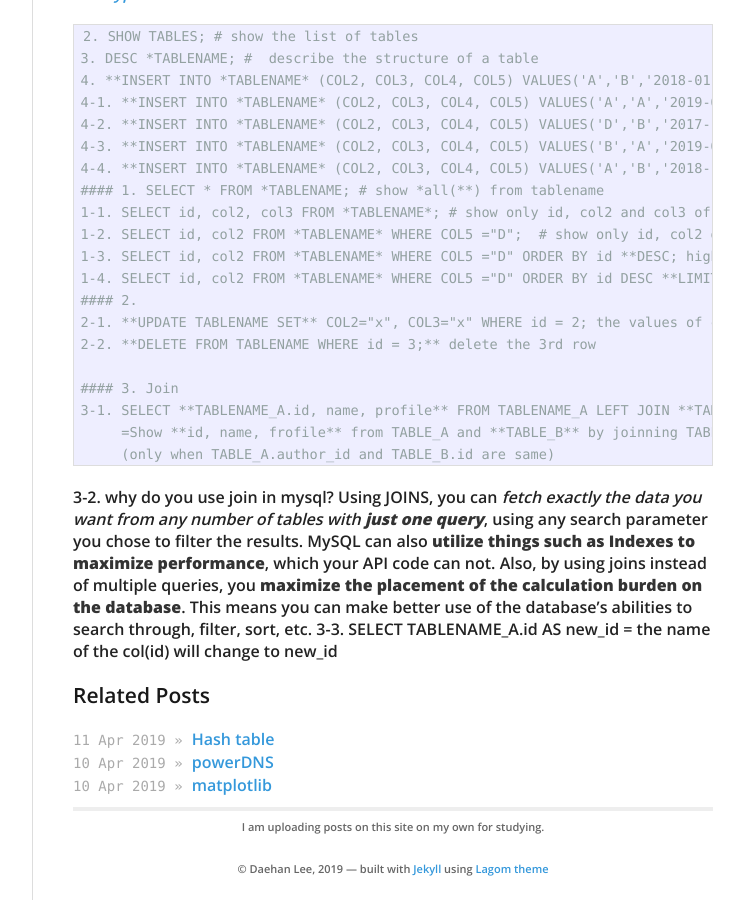
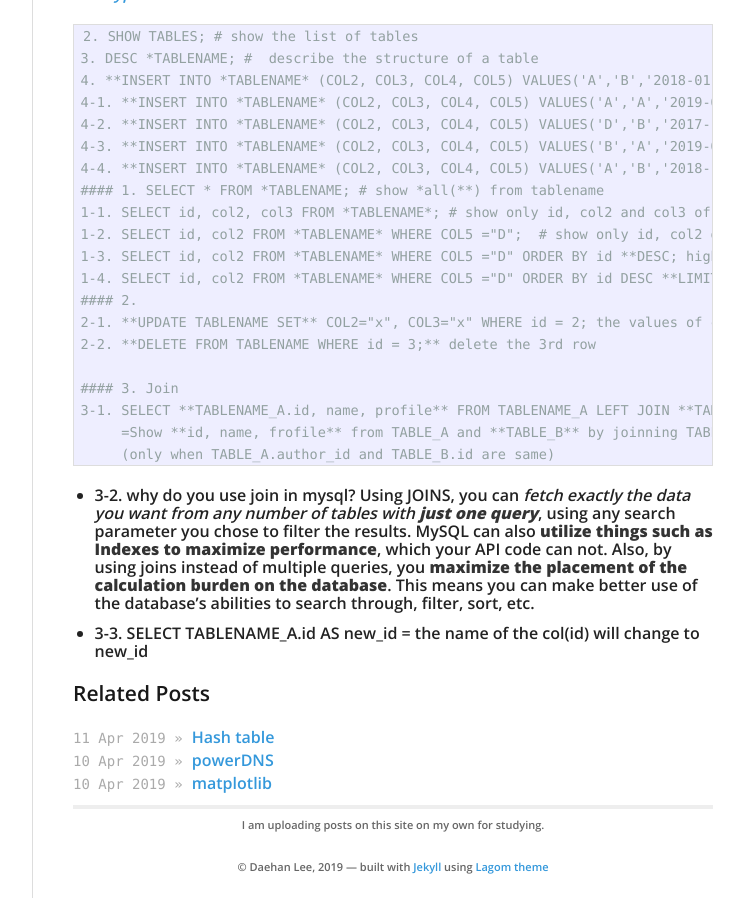
Before and after one commit to daehan0226/Study, a Jekyll site: the page built from _posts/2019-04-03-MYSQL(database).md, in a window 1280 px wide and 900 px high, scrolled down 1698 px. Shown: the whole window, without its empty margins (378-1122 px from the left). Built offline with Jekyll 4.4.1, drawn with Linux system fonts in a browser that asks for light colours.

```diff
--- a/_posts/2019-04-03-MYSQL.md
+++ b/_posts/2019-04-03-MYSQL(database).md
@@ -82,10 +82,10 @@ A database is a collection of information that is organized so that it can be ea
          =Show **id, name, frofile** from TABLE_A and **TABLE_B** by joinning TABLE_A.authour_id(col) = TABLE_B.id(col);
          (only when TABLE_A.author_id and TABLE_B.id are same)
 
-3-2. why do you use join in mysql?
+- 3-2. why do you use join in mysql?
     Using JOINS, you can *fetch exactly the data you want from any number of tables with **just one query***, using any search parameter you chose to filter the results. MySQL can also **utilize things such as Indexes to maximize performance**, which your API code can not.
     Also, by using joins instead of multiple queries, you **maximize the placement of the calculation burden on the database**. This means you can make better use of the database's abilities to search through, filter, sort, etc.
-3-3. SELECT TABLENAME_A.id AS new_id = the name of the col(id) will change to new_id
+- 3-3. SELECT TABLENAME_A.id AS new_id = the name of the col(id) will change to new_id
 
 [datatype]: https://www.techonthenet.com/mysql/tables/create_table.php
 [link-Ubuntu-mysql-install]: https://grd406.blog.me/221499786832
```
